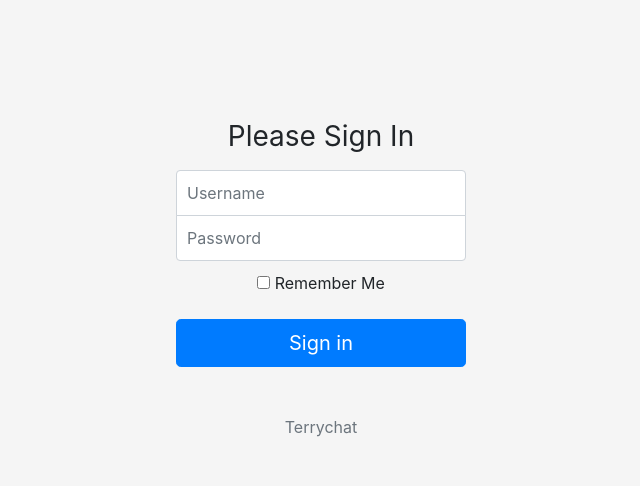
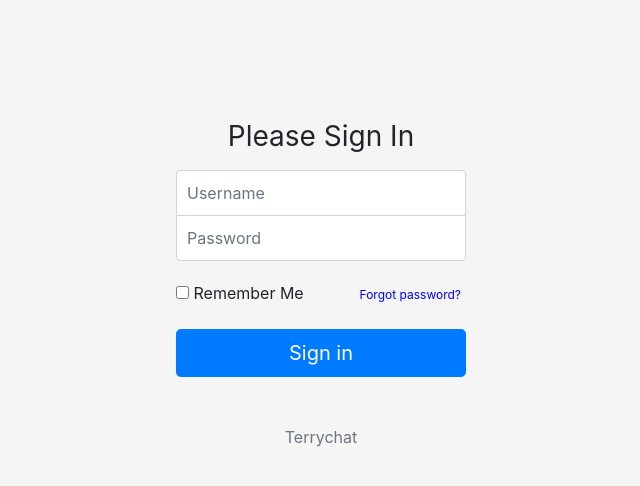
Before and after one commit to iRecycled/Capstone, a PHP site: page /login.html in a window 1280 px wide. Shown: the top 486 px of the page, without its empty margins (319-959 px from the left). Run offline with PHP 8.4, Linux system fonts and the light colour scheme; data that the repository does not hold is empty; some libraries are stand-ins or nearby versions.

Commit message:
login forgot password

```diff
--- a/login.html
+++ b/login.html
@@ -82,7 +82,9 @@
                <input id="username" type="username" name="usernameL" class="form-control" placeholder="Username" required>
                <label for="inputPassword" class="sr-only">Password</label>
                <input type="password" name="passwordL" id="inputPassword" class="form-control" placeholder="Password" required>
-                    <div class="checkbox mb-3">
+               <a id="forgotPW" href="#" data-toggle="modal" data-target="#changePasswordModal">Forgot password?</a>
+
+                    <div id="remember" class="checkbox mb-3">
                         <label>
                             <input type="checkbox" value="remember-me"> Remember Me
                         </label>
@@ -93,3 +95,30 @@
     </div>
   </body>
 </html>
+<!-- tabindex="-1" -->
+<div class="modal fade" id="changePasswordModal" role="dialog"  aria-hidden="true">
+  <div class="modal-dialog modal-dialog-centered" role="document">
+      <div class="modal-content">
+          <!--<div class="modal-header text-center">
+              <h5 class="modal-title w-100" id="changePasswordModal">Forgot password</h5>
+              <button type="button" class="close" data-dismiss="modal" aria-label="Close">
+                  <span aria-hidden="true">&times;</span>
+              </button>
+          </div> !-->
+
+          <div class="modal-body mx-3">
+              <div class="md-form mb-4">
+                  <p id="topText"> &nbsp Enter email to reset password</p>
+                      <input type="text" id="getEmail" class="form-control validate" placeholder="Email">
+              </div>
+              <button type="button" class= "btn btn-primary" id="continueBtn">Continue</button>
+
+            <div class="loginSeparator">
+              <span class="signUpSeparator">or</span>
+            </div>
+              <button type="button" href="register.html" class= "btn " id="continueBtn">Register</button>
+            <p>  </p>
+          </div>
+        </div>
+  </div>
+</div>
--- a/loginStyle.css
+++ b/loginStyle.css
@@ -47,3 +47,48 @@ body {
   border-top-left-radius: 0;
   border-top-right-radius: 0;
 }
+
+#forgotPW {
+  color: blue;
+  float: right;
+  font-size: 12px;
+  padding-top: 15px;
+  padding-right: 5px;
+}
+
+#remember {
+  float:left;
+  padding-top: 10px;
+}
+
+#emailModalText {
+  text-align: left;
+}
+
+#continueBtn {
+  align-content: center;
+}
+
+.loginSeparator {
+  border-top: 1px solid #cbd2d6;
+  position: relative;
+  margin: 25px 0 10px;
+  text-align: center;
+}
+
+.signUpSeparator {
+  background-color: #fff;
+    padding: 0 .5em;
+    position: relative;
+    color: #6c7378;
+    top: -.7em;
+}
+
+#continueBtn {
+  padding: 10px 150px;
+  width: 100%;
+}
+
+#topText {
+  text-align: center;
+}
```
